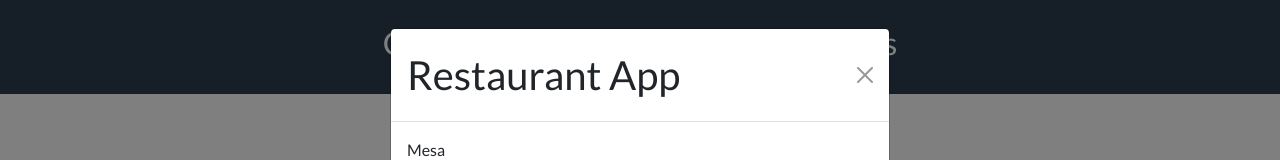
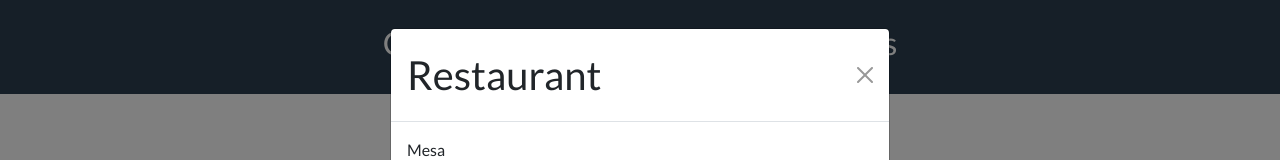
Before and after one commit to dann9422/CalculadoraPropinas, a plain HTML site: page index.html in a window 1280 px wide. Both pictures are taken after a click on the button "Nueva Orden". Shown: the top 160 px of the page. Drawn offline with Linux system fonts and the light colour scheme.

Commit message:
cambios en el hmtl

```diff
--- a/index.html
+++ b/index.html
@@ -34,7 +34,7 @@
         <div class="modal-dialog">
             <div class="modal-content">
                 <div class="modal-header">
-                    <h2 class="modal-title">Restaurant App</h2>
+                    <h2 class="modal-title">Restaurant</h2>
                     <button type="button" class="btn-close" data-bs-dismiss="modal"></button>
                 </div>
                 <div class="modal-body">
```
